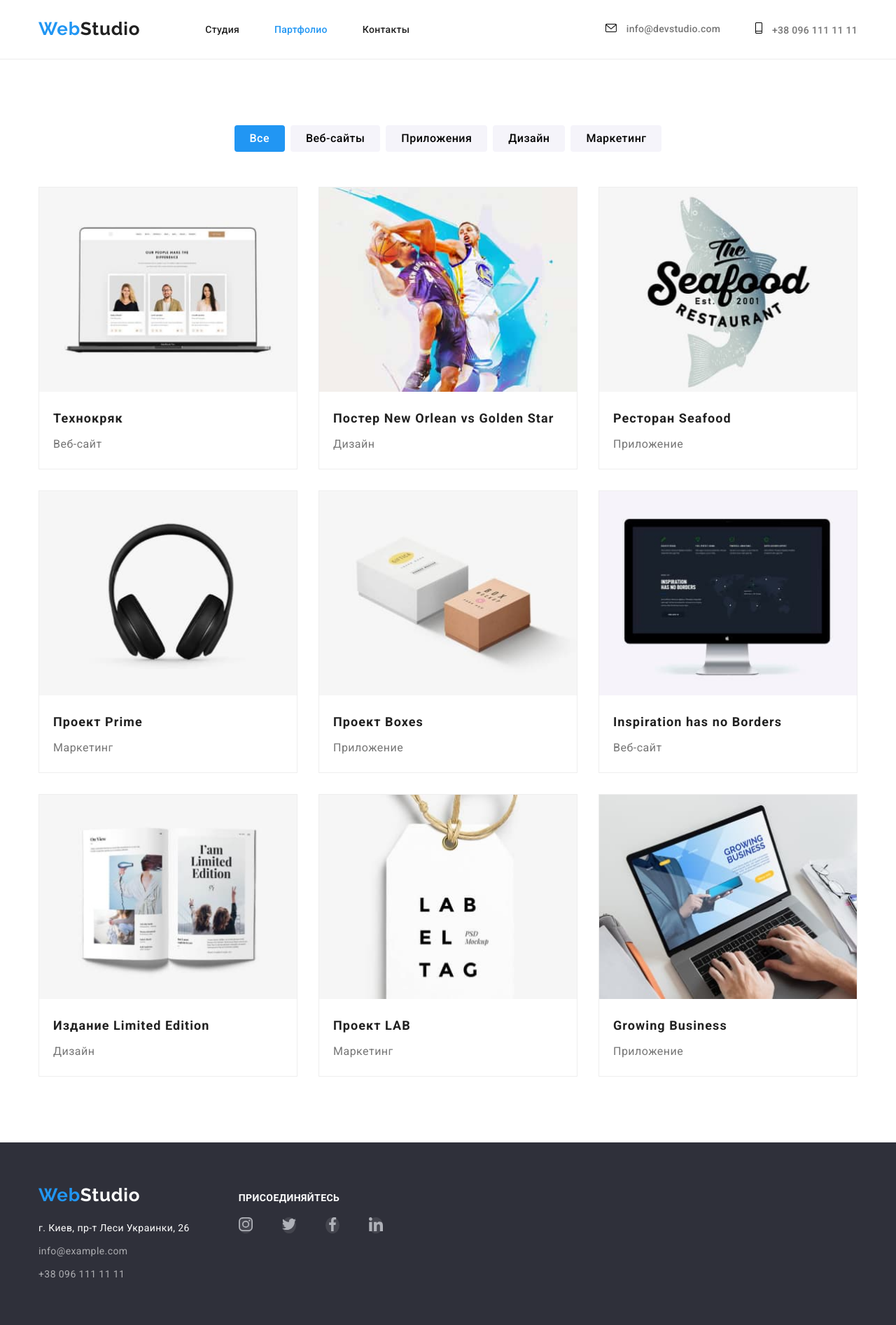
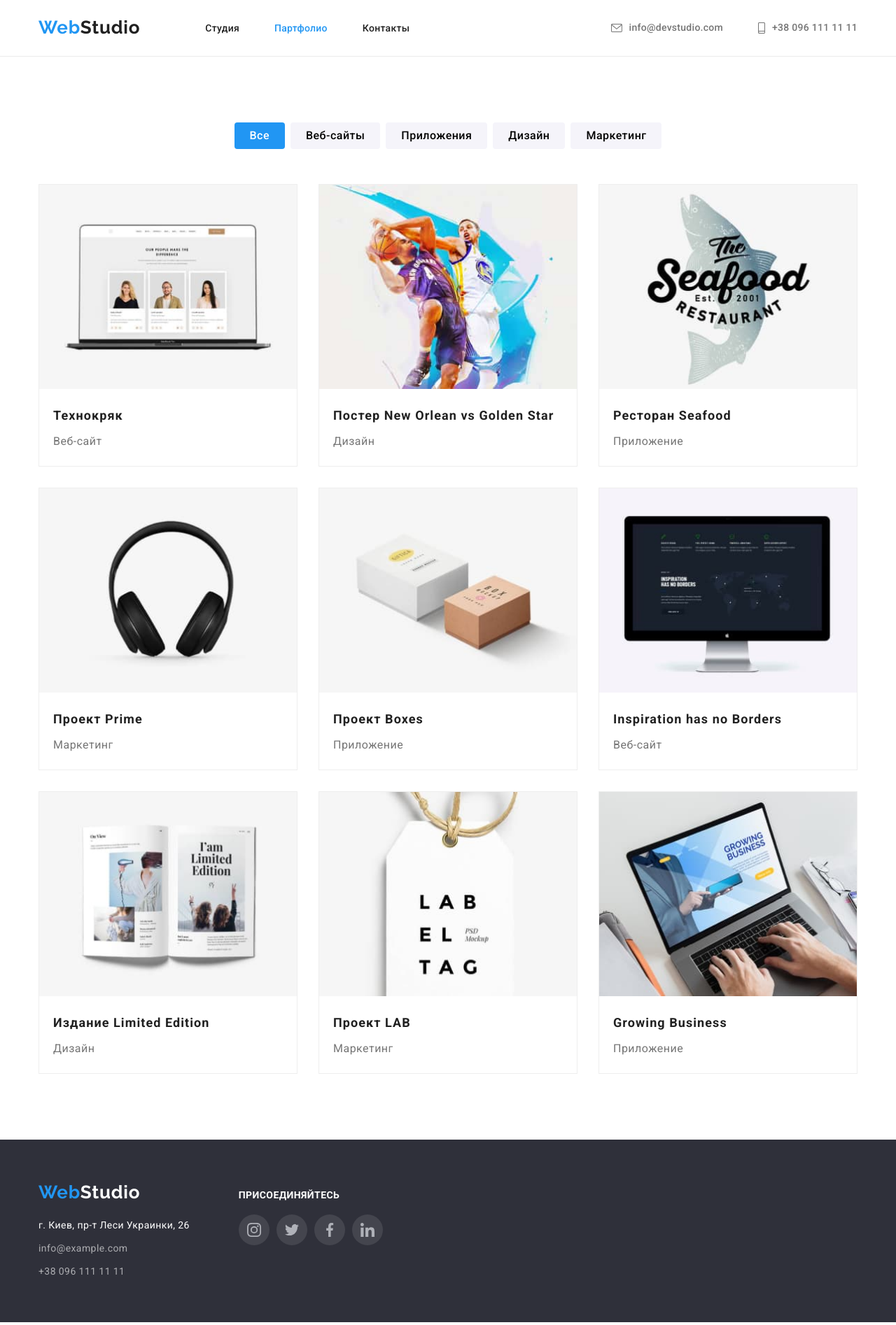
Before and after one commit to Nikolay4749/goit-markup-hw-04., a plain HTML site: page portfolio.html in a window 1280 px wide. Shown: the whole page at 70% size. Drawn offline with nearby package versions, Linux system fonts and the light colour scheme.

Commit message:
выравнивает иконки в хедере

```diff
--- a/css/styles.css
+++ b/css/styles.css
@@ -111,20 +111,27 @@ header {
 .nav-link.current {
   color: var(--accent-color);
 }
+.link-ico-phone,
+.link-ico-mail {
+  color: var(--text-primary);
+}
 
 .contakts-box {
   display: flex;
-  align-items: center;
+  justify-content: center;
+  text-align: center;
+
   margin-left: auto;
 }
 
 .contakts-item:not(:last-child) {
   margin-right: 50px;
-  display: flex;
 }
 
 .header-link {
-  display: block;
+  display: flex;
+  align-items: center;
+
   padding-top: 32px;
   padding-bottom: 32px;
   margin-left: auto;
@@ -139,21 +146,18 @@ header {
   letter-spacing: 0.02em;
 }
 
+.icon-contakts {
+  margin-right: 10px;
+  fill: var(--text-primary);
+}
+
 .header-link:hover,
-.contakts-link:focus {
+.header-link:focus {
   color: var(--accent-color);
 }
 
-.icon-contakts {
-  margin-right: 10px;
-}
-
-.header-link-ico {
-  color: var(--text-primary);
-}
-
-.header-link:hover .icon-contakts,
-.header-link:focus .icon-contakts {
+.contakts-item:hover .icon-contakts,
+.contakts-item:focus .icon-contakts {
   fill: var(--accent-color);
 }
 
--- a/portfolio.html
+++ b/portfolio.html
@@ -39,19 +39,19 @@
         <ul class="contakts-box">
           <li class="contakts-item">
             <a href="mailto:info@devstudio.com" class="header-link">
-              <svg class="link-svg-mail icon-contakts" width="16" height="12">
-                <use href="./images/icons.svg#icon-envelope" class="header-link-svg"></use>
+              <svg class="link-ico-mail icon-contakts" width="16" height="12">
+                <use href="./images/icons.svg#icon-envelope" class="header-link-ico"></use>
               </svg>
-              info@devstudio.com</a
-            >
+              info@devstudio.com
+            </a>
           </li>
           <li class="contakts-item">
             <a href="tel:+380961111111" class="header-link">
-              <svg class="link-svg-phone icon-contakts" width="10" height="16">
-                <use href="./images/icons.svg#icon-smartphone" class="header-link-svg"></use>
+              <svg class="link-ico-phone icon-contakts" width="10" height="16">
+                <use href="./images/icons.svg#icon-smartphone" class="header-link-ico"></use>
               </svg>
-              +38 096 111 11 11</a
-            >
+              +38 096 111 11 11
+            </a>
           </li>
         </ul>
       </div>
@@ -294,29 +294,29 @@
           <h3 class="footer-title-link">присоединяйтесь</h3>
           <ul class="footer-social-list">
             <li class="footer-social-link">
-              <a href="#" class="footer-link-svg" aria-label="instagram">
-                <svg class="footer-icon-svg" width="20" height="20">
+              <a href="#" class="footer-link-ico" aria-label="instagram">
+                <svg class="footer-icon-logo" width="20" height="20">
                   <use href="images/icons.svg#icon-instagram"></use>
                 </svg>
               </a>
             </li>
             <li class="footer-social-link">
-              <a href="#" class="footer-link-svg" aria-label="instagram">
-                <svg class="footer-icon-svg" width="20" height="20">
+              <a href="#" class="footer-link-ico" aria-label="instagram">
+                <svg class="footer-icon-logo" width="20" height="20">
                   <use href="images/icons.svg#icon-twitter"></use>
                 </svg>
               </a>
             </li>
             <li class="footer-social-link">
-              <a href="#" class="footer-link-svg" aria-label="instagram">
-                <svg class="footer-icon-svg" width="20" height="20">
+              <a href="#" class="footer-link-ico" aria-label="instagram">
+                <svg class="footer-icon-logo" width="20" height="20">
                   <use href="images/icons.svg#icon-facebook"></use>
                 </svg>
               </a>
             </li>
             <li class="footer-social-link">
-              <a href="#" class="footer-link-svg" aria-label="instagram">
-                <svg class="footer-icon-svg" width="20" height="20">
+              <a href="#" class="footer-link-ico" aria-label="instagram">
+                <svg class="footer-icon-logo" width="20" height="20">
                   <use href="images/icons.svg#icon-linkedin"></use>
                 </svg>
               </a>
```
Also changed, not shown: index.html (+5 -5 lines).
